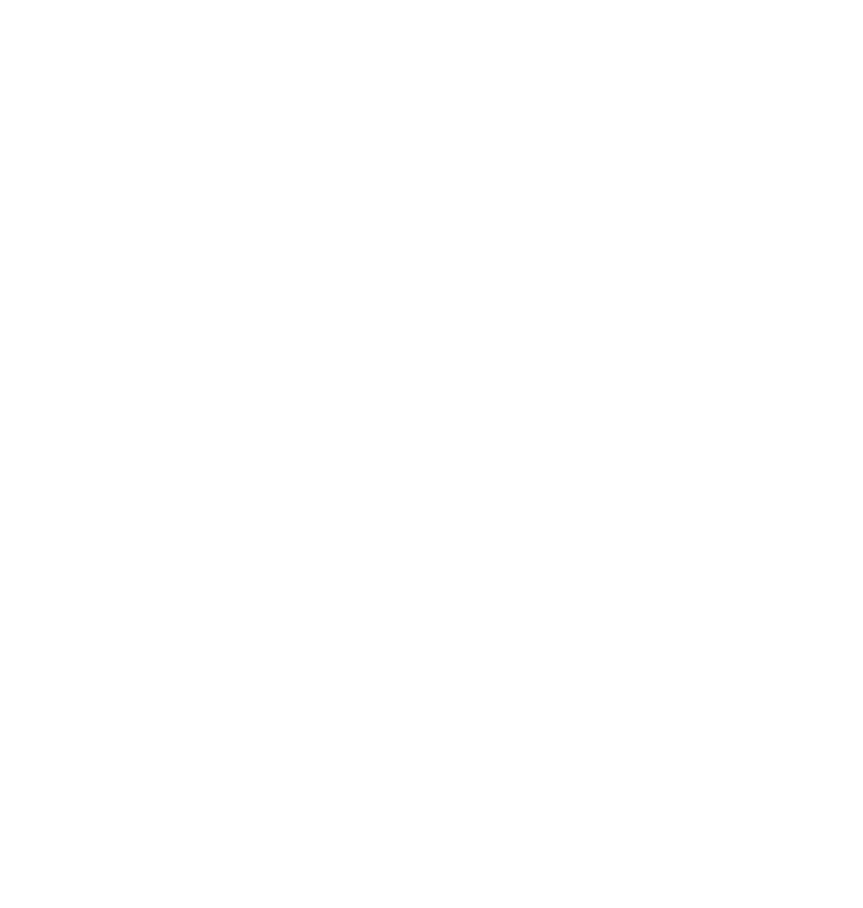
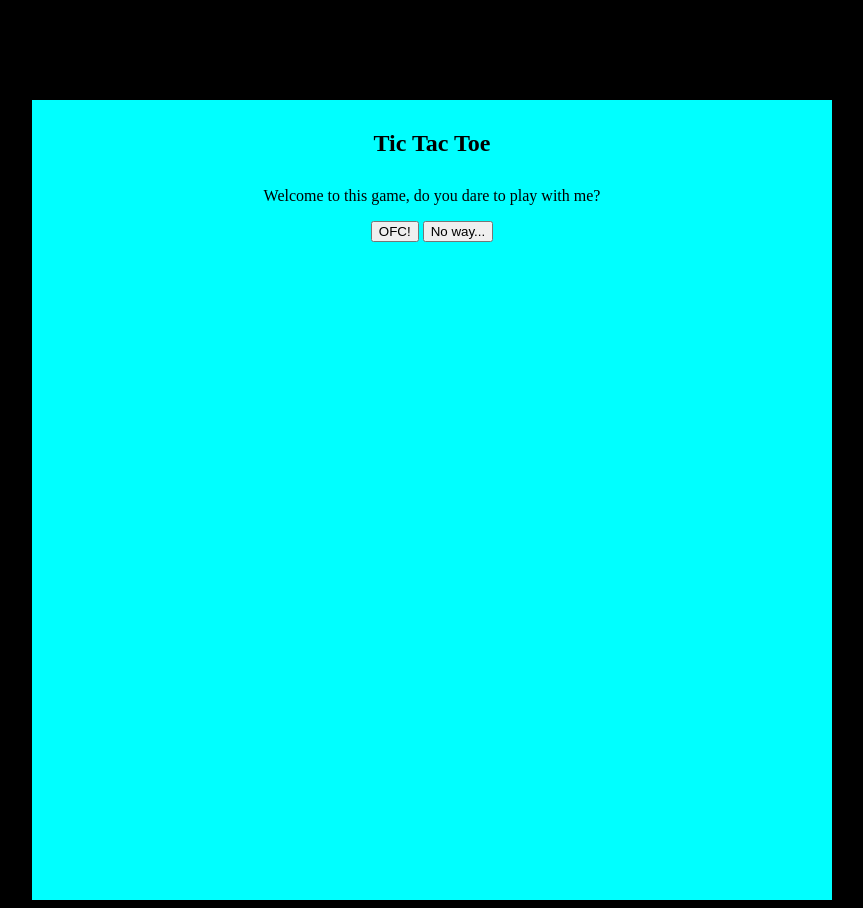
Before and after one commit to Myekman/tic_tac_toe, a plain HTML site: page index.html in a window 1280 px wide. Shown: the whole page, without its empty margins (208-1071 px from the left). Before the commit the page ends 800 px from the top, so only its background shows below. Drawn offline with Linux system fonts and the light colour scheme.

Commit message:
set the main structure of first page

```diff
--- a/assets/css/style.css
+++ b/assets/css/style.css
@@ -0,0 +1,22 @@
+body {
+    text-align: center;
+    background-color: black;
+}
+
+h1 {
+    padding-top: 30px;
+
+}
+
+p {
+    margin-top: 30px;
+}
+
+.game {
+    height: 800px;
+    width: 800px;
+    background-color: aqua;
+    margin-left: auto;
+    margin-right: auto;
+    margin-top: 100px;
+}
--- a/index.html
+++ b/index.html
@@ -8,6 +8,14 @@
     <title>Tic Tac Toe</title>
 </head>
 <body>
+    <section class="game">
+    <h1>Tic Tac Toe</h1>
+    <p>Welcome to this game, do you dare to play with me?</p>
+    <div class="button-container">
+    <button id="yes">OFC!</button>
+    <button id="no">No way...</button>
+    </div>
+    </section>
 
     <script src ="assets/js/script.js"></script>
 </body>
```
